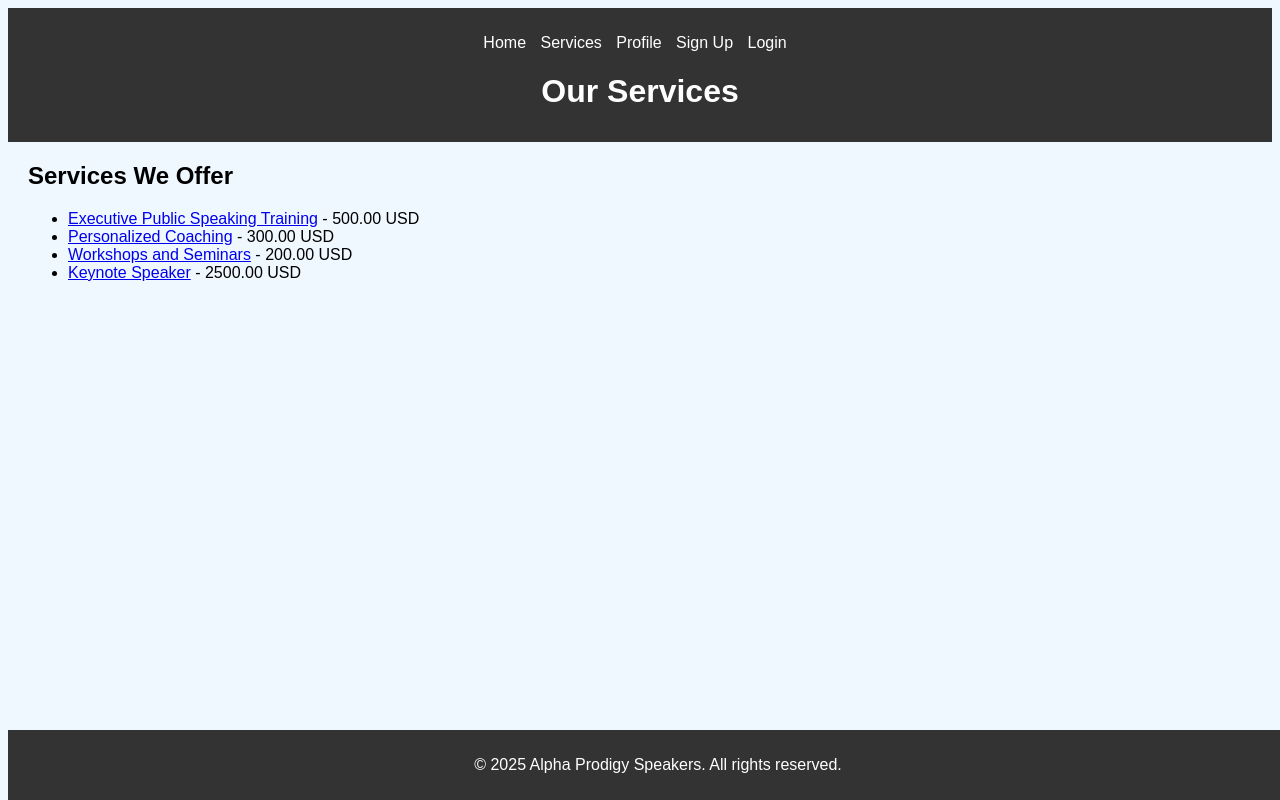
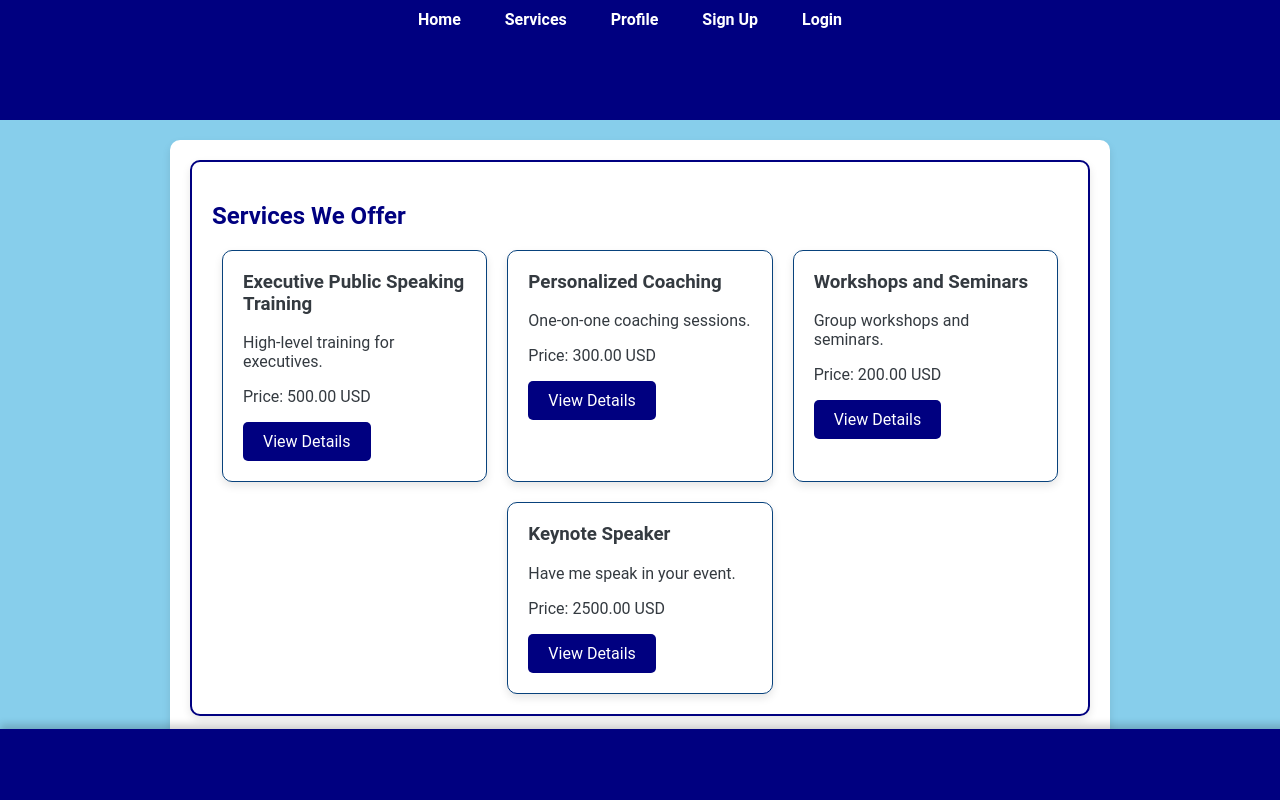
Before and after one commit to johcodes19/APSpage, a Django app: page /speakers/services/ in a window 1280 px wide. Run offline with Django 5.2, Linux system fonts and the light colour scheme; data comes from the database, SQL or seed files in the repository; both versions use the stored data as it was after the commit.

Commit message:
updated css file.

```diff
--- a/alphaprodigyspeakers/alphaprodigyspeakers/settings.py
+++ b/alphaprodigyspeakers/alphaprodigyspeakers/settings.py
@@ -49,6 +49,8 @@
     'django.contrib.messages.middleware.MessageMiddleware',
     'django.middleware.clickjacking.XFrameOptionsMiddleware',
 ]
+
+CSRF_TRUSTED_ORIGINS = ['http://127.0.0.1:8000']
 
 ROOT_URLCONF = 'alphaprodigyspeakers.urls'
 
--- a/alphaprodigyspeakers/static/styles.css
+++ b/alphaprodigyspeakers/static/styles.css
@@ -1,40 +1,163 @@
+/* General Styling */
 body {
-    font-family: Arial, sans-serif;
-    background-color: #f0f8ff;
+    font-family: Roboto, sans-serif;
+    background-color: skyblue; /* Sky blue background */
+    margin: 0;
+    padding: 0;
 }
 
-header {
-    background-color: #333;
+/* Header and Footer Styling */
+header, footer {
+    background-color: navy; /* Fuchsia color for headers and footers */
     color: white;
-    padding: 10px;
     text-align: center;
+    padding: 10px 0;
 }
 
+/* Navigation Styling */
 nav ul {
     list-style-type: none;
     padding: 0;
+    margin: 0;
+    text-align: center;
 }
 
 nav ul li {
     display: inline;
-    margin-right: 10px;
+    margin-right: 20px;
 }
 
 nav ul li a {
     color: white;
     text-decoration: none;
+    font-weight: bold;
+    padding: 5px 10px;
 }
 
+nav ul li a:hover {
+    text-decoration: underline;
+    color: #f0f8ff; /* Light blue on hover */
+    background-color: #495057; /* Slightly lighter shade for hover */
+    border-radius: 5px;
+}
+/* Main Content Styling */
 main {
-    margin: 20px;
+    margin: 20px auto;
+    padding: 20px;
+    background-color: #fff;
+    border-radius: 10px;
+    box-shadow: 0 4px 8px rgba(0, 0, 0, 0.1);
+    max-width: 900px;
 }
 
+/* Booking Box Styling */
+#profile ul {
+    list-style-type: none;
+    padding: 0;
+}
+
+#profile ul li {
+    background-color: white;
+    border: 2px solid navy;
+    border-radius: 10px;
+    padding: 20px;
+    margin-bottom: 10px;
+    box-shadow: 0 4px 8px rgba(0, 0, 0, 0.1);
+    transition: transform 0.2s;
+}
+
+#profile ul li:hover {
+    transform: scale(1.05);
+    border-color: skyblue;
+    background-color: #e9ecef;
+}
+
+/* Hover Effect for Navigation Links */
+nav ul li a:hover {
+    text-decoration: underline;
+    color: skyblue;
+}
+
+/* Section Styling */
+section {
+    background-color: white;
+    border: 2px solid navy;
+    border-radius: 10px;
+    padding: 20px;
+    margin-bottom: 20px;
+    box-shadow: 0 4px 8px rgba(0, 0, 0, 0.1);
+    transition: transform 0.2s;
+}
+
+section:hover {
+    transform: scale(1.02);
+    border-color: skyblue;
+}
+
+/* Service Boxes Styling */
+.service-container {
+    display: flex;
+    flex-wrap: wrap;
+    gap: 20px;
+    justify-content: center;
+}
+
+.service-box {
+    background-color: white;
+    border: 1px solid #08427c;
+    border-radius: 10px;
+    padding: 20px;
+    box-shadow: 0 4px 8px rgba(0, 0, 0, 0.1);
+    width: calc(33.333% - 20px);
+    box-sizing: border-box;
+    transition: transform 0.2s;
+}
+
+.service-box:hover {
+    transform: scale(1.05);
+    border-color: #f0f8ff;
+}
+.service-box h3 {
+    margin-top: 0;
+    color: #343a40;
+}
+.service-box p {
+    color: #343a40;
+}
+.service-box .btn {
+    display: inline-block;
+    padding: 10px 20px;
+    background-color: navy;
+    color: white;
+    text-decoration: none;
+    border-radius: 5px;
+    transition: background-color 0.2s;
+}
+.service-box .btn:hover {
+    background-color: #495057;
+ }
+/* Responsive Styling */
+@media (max-width: 768px) {
+    .service-box {
+        width: calc(50% - 20px); /* 2 boxes per row on medium screens */
+    }
+}
+@media (max-width: 480px) {
+    .service-box {
+        width: calc(100% - 20px); /* 1 box per row on small screens */
+    }
+}
+
+/* Footer Positioning */
 footer {
-    background-color: #333;
-    color: white;
-    text-align: center;
-    padding: 10px;
     position: fixed;
     bottom: 0;
     width: 100%;
+    padding: 10px;
+    box-shadow: 0 -4px 8px rgba(0, 0, 0, 0.2);
 }
+
+/* Additional Text and Link Styling */
+p, h1, h2, h3, a {
+    color: navy; /* Dark navy blue for text */
+}
--- a/alphaprodigyspeakers/templates/htmls/service_list.html
+++ b/alphaprodigyspeakers/templates/htmls/service_list.html
@@ -11,13 +11,15 @@
 {% block content %}
 <section id="services">
     <h2>Services We Offer</h2>
-    <ul>
+    <div class="service-container">
         {% for service in services %}
-        <li>
-            <a href="{% url 'service_detail' service.id %}">{{ service.name }}</a>
-            - {{ service.price }} USD
-        </li>
+        <div class="service-box">
+            <h3>{{ service.name }}</h3>
+            <p>{{ service.description }}</p>
+            <p>Price: {{ service.price }} USD</p>
+            <a href="{% url 'service_detail' service.id %}" class="btn">View Details</a>
+        </div>
         {% endfor %}
-    </ul>
+    </div>
 </section>
 {% endblock %}
```
Also changed, not shown: alphaprodigyspeakers/db.sqlite3.
